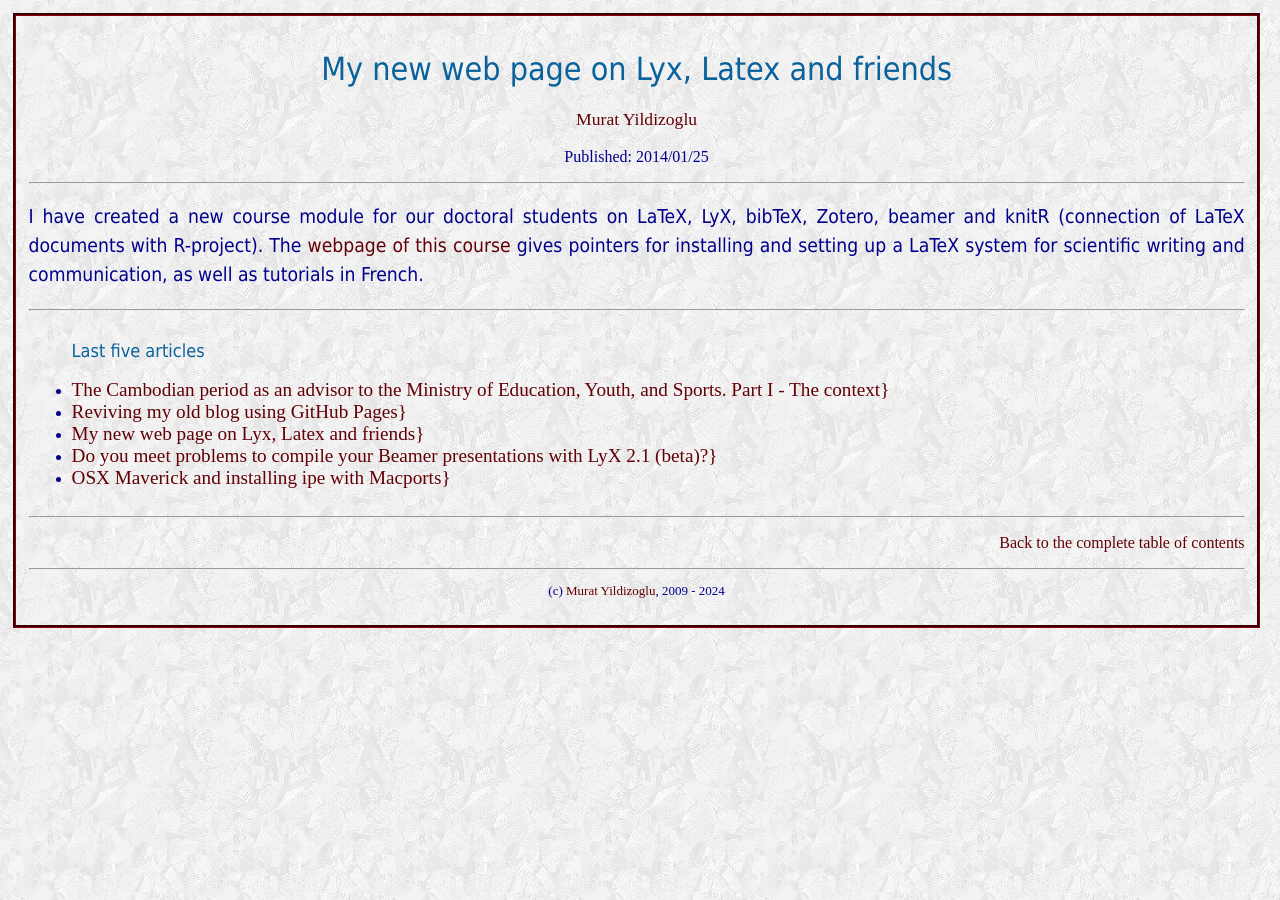
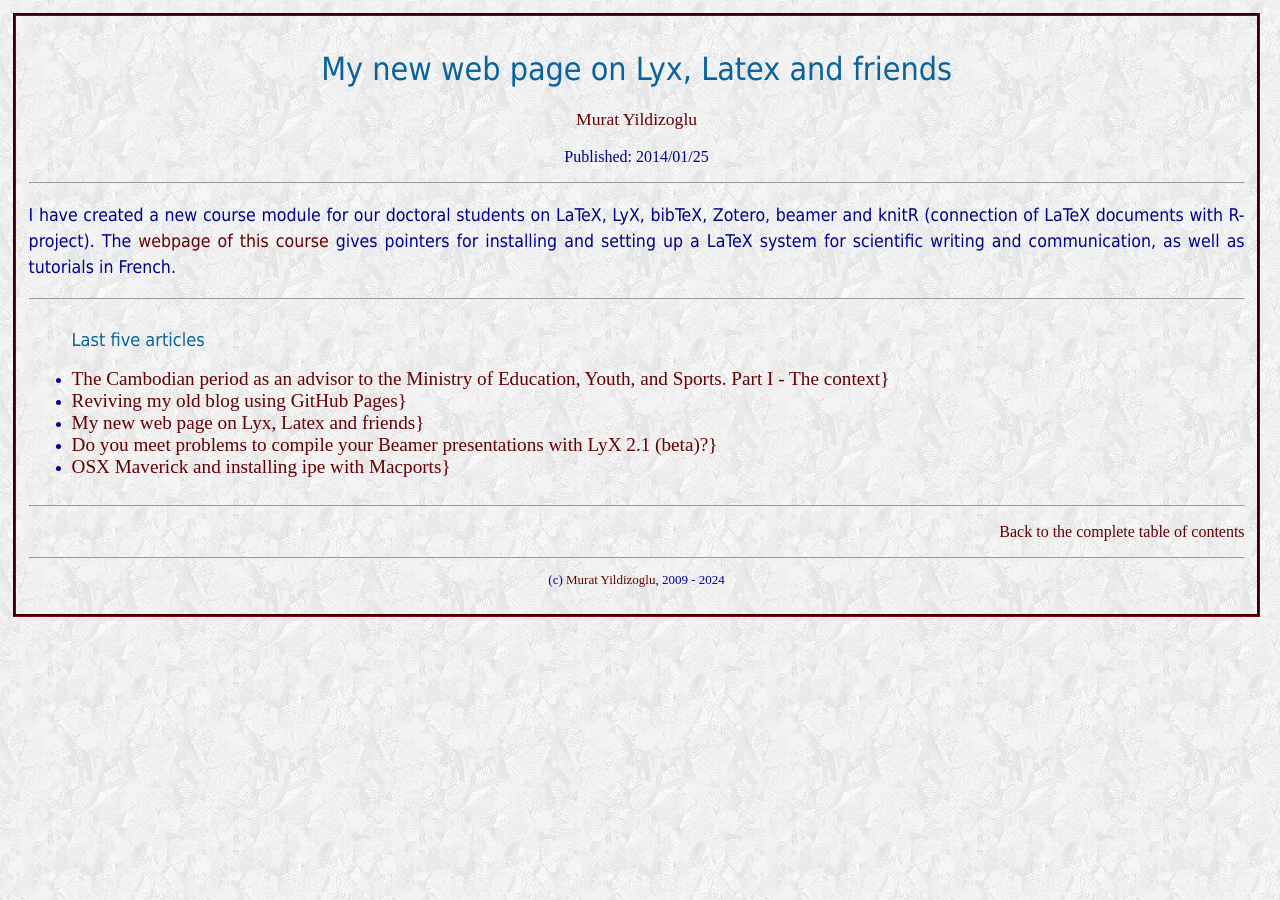
Before and after one commit to myildi/myildi.github.io, a Jekyll site: the page built from _posts/2014-1-25-lyx-latex-friends.md, in a window 1280 px wide. Built offline with Jekyll 4.4.1, drawn with Linux system fonts in a browser that asks for light colours.

Commit message:
Update main.css

```diff
--- a/css/main.css
+++ b/css/main.css
@@ -7,7 +7,7 @@
 	border-style: groove;
 	border-width: medium;
 	border-color: #8b000e;
-	font-family: font-family: Tahoma, Geneva, sans-serif;
+	font-family: font-family: "Lucida bright", Tahoma, Geneva, sans-serif;
 /* 	font-size: medium; */
 	line-height: normal;
 	text-align: justify;
@@ -34,7 +34,7 @@
 {
 	font-family: Tahoma, Geneva, sans-serif;
 	color: #00008B;
-	font-size: 1.2em;
+	font-size: 1.1em;
 	line-height: 1.5em;
 }
 
```
